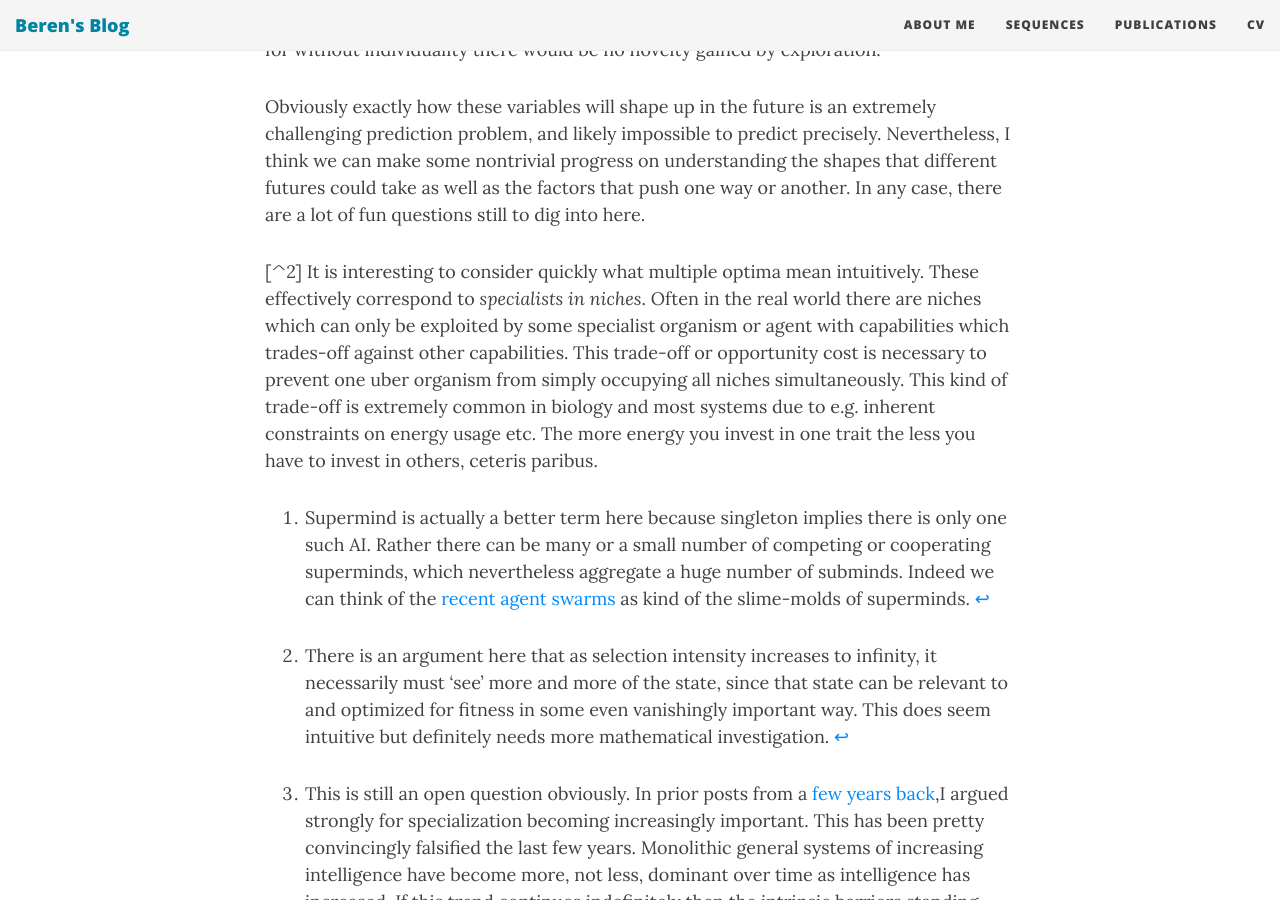
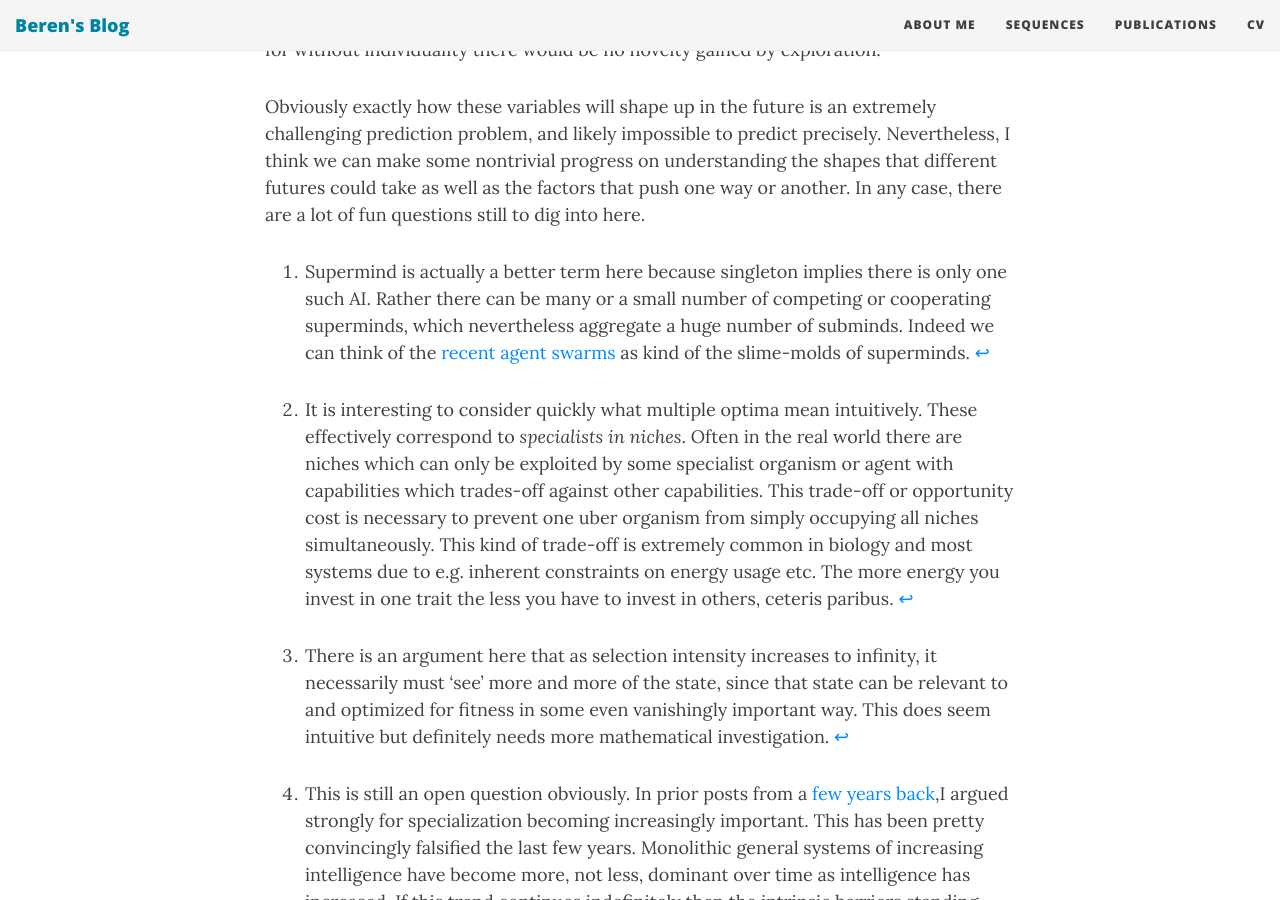
Before and after one commit to BerenMillidge/BerenMillidge.github.io, a Jekyll site: the page built from _posts/2026-09-09-Can-Individuality-Survive-in-the-limit.md, in a window 1280 px wide and 900 px high, scrolled down 15769 px. Built offline with Jekyll 4.4.1, drawn with Linux system fonts in a browser that asks for light colours; nearby versions of some CDN libraries; formulas are drawn with MathJax 3; some of the changed text lies outside the part shown.

Commit message:
Update 2026-09-09-Can-Individuality-Survive-in-the-limit.md

```diff
--- a/_posts/2026-09-09-Can-Individuality-Survive-in-the-limit.md
+++ b/_posts/2026-09-09-Can-Individuality-Survive-in-the-limit.md
@@ -95,7 +95,7 @@ Obviously exactly how these variables will shape up in the future is an extremel
 
 [^1]: Supermind is actually a better term here because singleton implies there is only one such AI. Rather there can be many or a small number of competing or cooperating superminds, which nevertheless aggregate a huge number of subminds. Indeed we can think of the [recent](https://openai.com/index/hugging-face-incident-and-the-road-ahead/) [agent](https://fortune.com/2026/09/07/openai-ai-agents-german-wiki-ran-their-own-message-board/) [swarms](https://openai.com/index/navier-stokes-solution/) as kind of the slime-molds of superminds.
 
-[^2] It is interesting to consider quickly what multiple optima mean intuitively. These effectively correspond to *specialists in niches*. Often in the real world there are niches which can only be exploited by some specialist organism or agent with capabilities which trades-off against other capabilities. This trade-off or opportunity cost is necessary to prevent one uber organism from simply occupying all niches simultaneously. This kind of trade-off is extremely common in biology and most systems due to e.g. inherent constraints on energy usage etc. The more energy you invest in one trait the less you have to invest in others, ceteris paribus.
+[^2]: It is interesting to consider quickly what multiple optima mean intuitively. These effectively correspond to *specialists in niches*. Often in the real world there are niches which can only be exploited by some specialist organism or agent with capabilities which trades-off against other capabilities. This trade-off or opportunity cost is necessary to prevent one uber organism from simply occupying all niches simultaneously. This kind of trade-off is extremely common in biology and most systems due to e.g. inherent constraints on energy usage etc. The more energy you invest in one trait the less you have to invest in others, ceteris paribus.
 
 [^3]: There is an argument here that as selection intensity increases to infinity, it necessarily must 'see' more and more of the state, since that state can be relevant to and optimized for fitness in some even vanishingly important way. This does seem intuitive but definitely needs more mathematical investigation.
 
```
